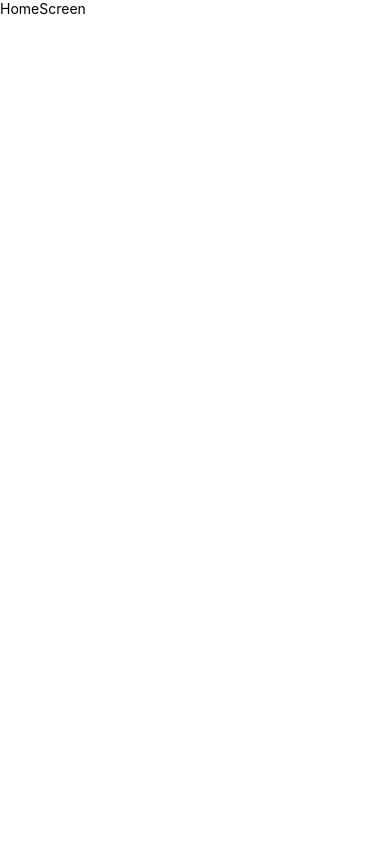
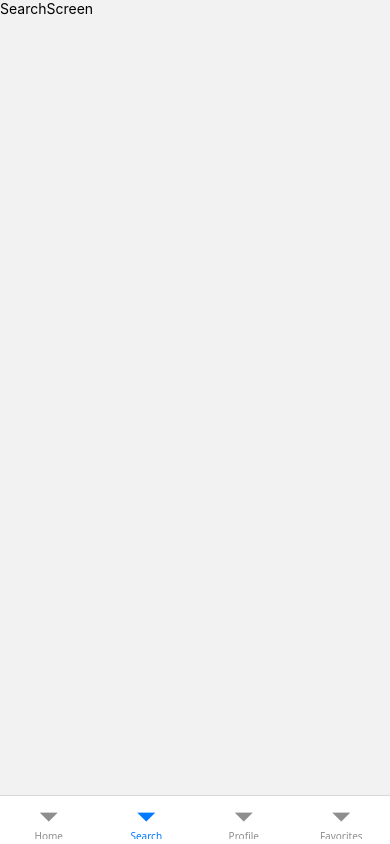
Before and after one commit to sandeep043/Cineverse-Native, a React Native app: screen /Search in a window 390 px wide. Built offline with nearby package versions, Linux system fonts and the light colour scheme.

Commit message:
added navigation

```diff
--- a/App.tsx
+++ b/App.tsx
@@ -1,11 +1,37 @@
-import Home from './src/screens/HomeScreen';
 
-import { NewAppScreen } from '@react-native/new-app-screen';
 import { StatusBar, StyleSheet, useColorScheme, View } from 'react-native';
 import {
   SafeAreaProvider,
   useSafeAreaInsets,
 } from 'react-native-safe-area-context';
+import { createNativeStackNavigator } from '@react-navigation/native-stack';
+import { createBottomTabNavigator } from '@react-navigation/bottom-tabs';
+import { NavigationContainer } from '@react-navigation/native';
+import HomeScreen from '../Cineverse/src/screens/HomeScreen';
+import SearchScreen from '../Cineverse/src/screens/SearchScreen';
+import ProfileScreen from '../Cineverse/src/screens/ProfileScreen';
+import FavoritesScreen from '../Cineverse/src/screens/FavouriteScreen';
+import RootNavigation from './src/navigation/RootNavigator';
+
+
+
+const Stack = createNativeStackNavigator()
+const Tab = createBottomTabNavigator();
+
+// function RootNavigation(){
+//   return (
+
+//   <NavigationContainer>
+//    <Stack.Navigator>
+//     <Stack.Screen name='Home' component={HomeScreen} />
+//     <Stack.Screen name='Search' component={SearchScreen} />
+//     <Stack.Screen name='Profile' component={ProfileScreen} />
+//     <Stack.Screen name='Favorites' component={FavoritesScreen} />
+//     </Stack.Navigator>
+//     </NavigationContainer>
+//   )
+
+// }
 
 function App() {
   const isDarkMode = useColorScheme() === 'dark';
@@ -13,7 +39,7 @@ function App() {
   return (
     <SafeAreaProvider>
       <StatusBar barStyle={isDarkMode ? 'light-content' : 'dark-content'} />
-     <Home/>
+     <RootNavigation />
     </SafeAreaProvider>
   );
 }
--- /dev/null
+++ b/src/navigation/HomeTabs.js
@@ -0,0 +1,25 @@
+import { View, Text } from 'react-native'
+import React from 'react'
+import { createBottomTabNavigator } from '@react-navigation/bottom-tabs';
+import HomeScreen from '../screens/HomeScreen';
+import SearchScreen from '../screens/SearchScreen';
+import ProfileScreen from '../screens/ProfileScreen';
+import FavoritesScreen from '../screens/FavouriteScreen';
+
+
+const Tab = createBottomTabNavigator();
+
+export default function HomeTabs() {
+  return (
+    <Tab.Navigator
+    screenOptions={{
+        headerShown: false,
+
+      }}>
+        <Tab.Screen name='Home' component={HomeScreen} />
+        <Tab.Screen name='Search' component={SearchScreen} />
+        <Tab.Screen name='Profile' component={ProfileScreen} />
+        <Tab.Screen name='Favorites' component={FavoritesScreen} />
+    </Tab.Navigator>
+  )
+}
--- /dev/null
+++ b/src/navigation/RootNavigator.js
@@ -0,0 +1,11 @@
+import React from 'react'
+import { NavigationContainer } from '@react-navigation/native';
+import HomeTabs from './HomeTabs';
+
+export default function RootNavigator() {
+  return (
+    <NavigationContainer>
+      <HomeTabs />
+    </NavigationContainer>
+  )
+}
--- /dev/null
+++ b/src/screens/FavouriteScreen.js
@@ -0,0 +1,10 @@
+import { View, Text } from 'react-native'
+import React from 'react'
+
+export default function FavouriteScreen() {
+  return (
+    <View>
+      <Text>FavouriteScreen</Text>
+    </View>
+  )
+}
--- a/src/screens/HomeScreen.js
+++ b/src/screens/HomeScreen.js
@@ -4,7 +4,10 @@ import React from 'react'
 export default function HomeScreen() {
   return (
     <View>
-      <Text>HomeScreen</Text>
+      <Text>HomeScreen
+        kl;ajsdfk asdf asd dfsa
+
+      </Text>
     </View>
   )
 }
--- /dev/null
+++ b/src/screens/ProfileScreen.js
@@ -0,0 +1,10 @@
+import { View, Text } from 'react-native'
+import React from 'react'
+
+export default function ProfileScreen() {
+  return (
+    <View>
+      <Text>ProfileScreen</Text>
+    </View>
+  )
+}
--- /dev/null
+++ b/src/screens/SearchScreen.js
@@ -0,0 +1,10 @@
+import { View, Text } from 'react-native'
+import React from 'react'
+
+export default function SearchScreen() {
+  return (
+    <View>
+      <Text>SearchScreen</Text>
+    </View>
+  )
+}
```
Also changed, not shown: package.json (+8 -2 lines), 1 other file (tests, documents, lock files or other folders).
